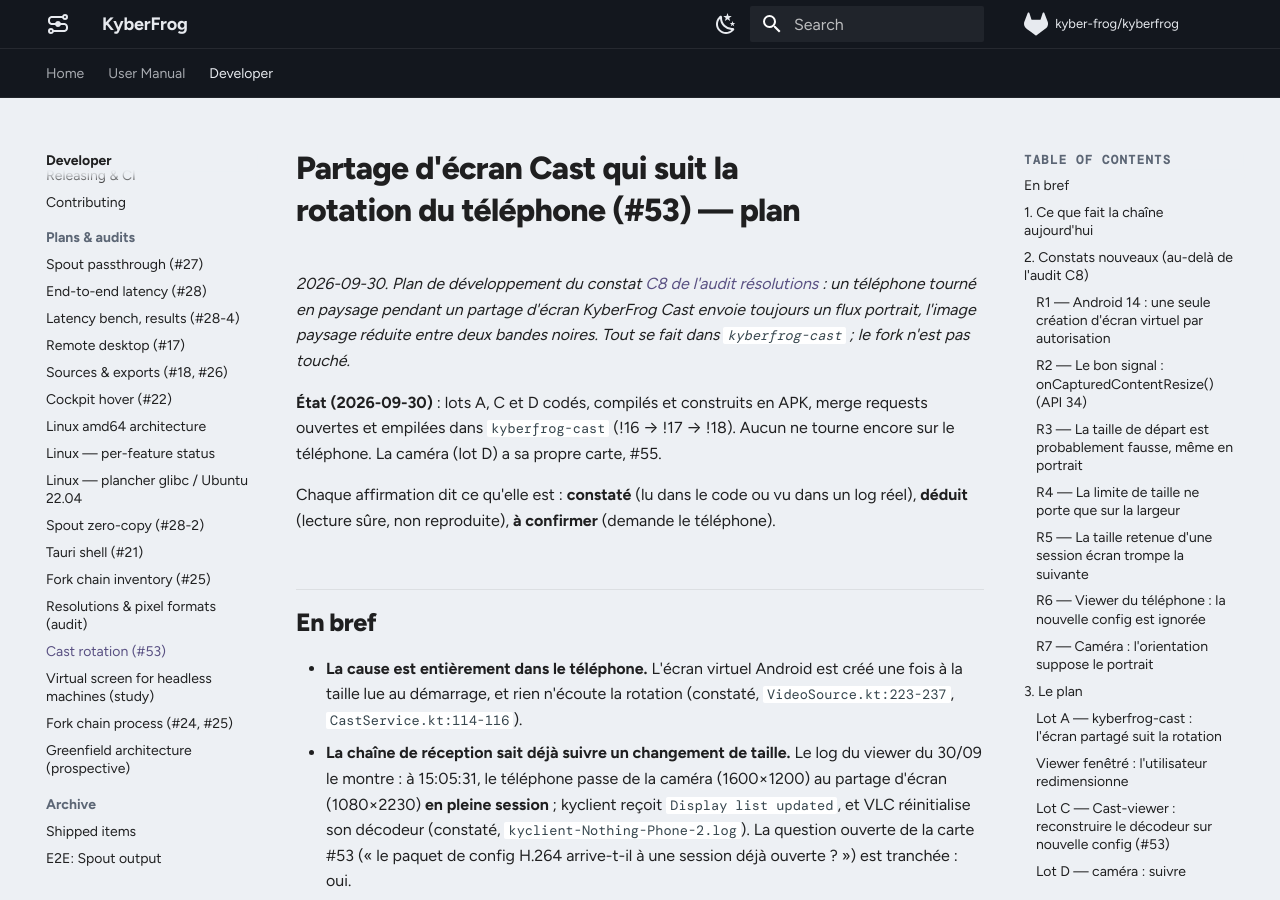
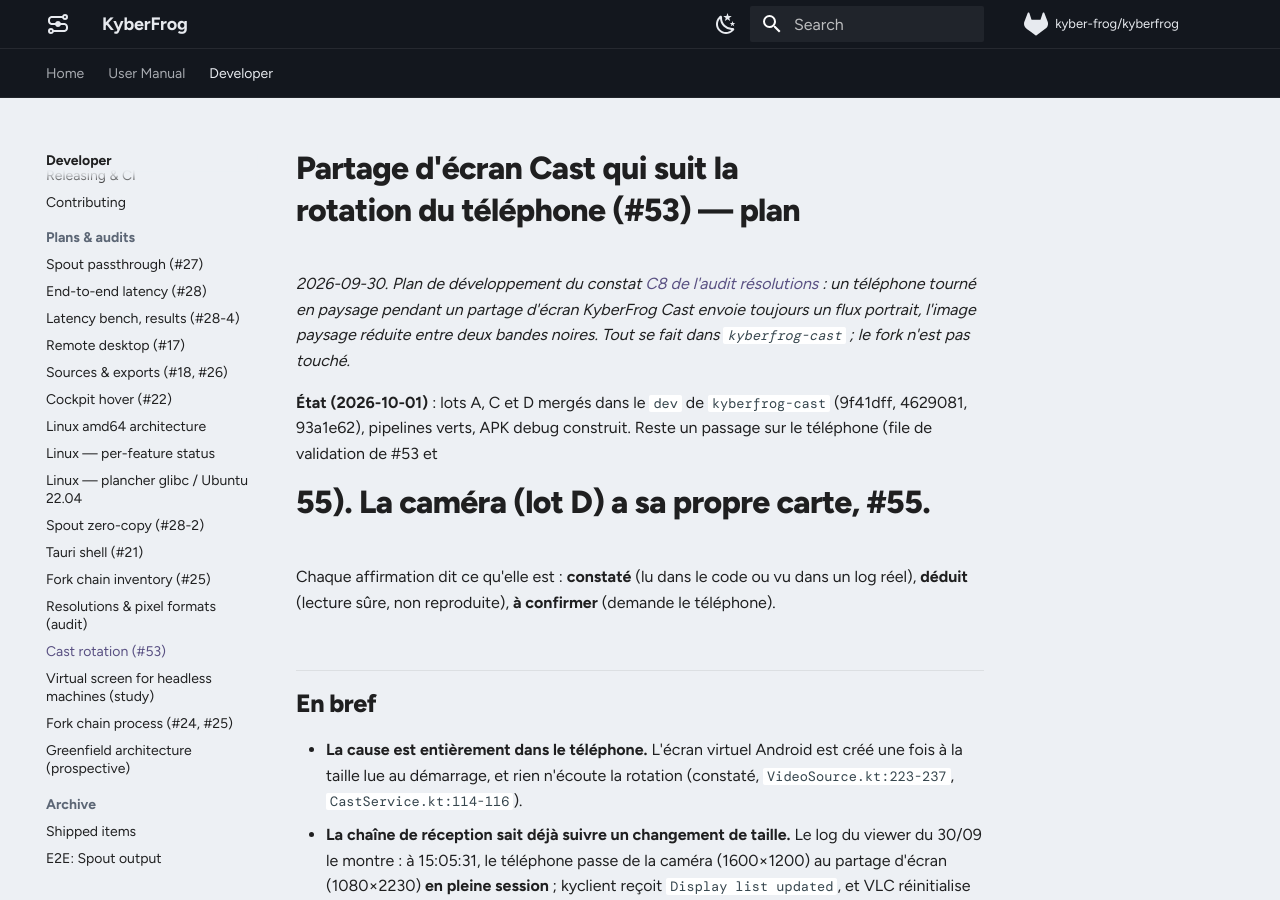
Before and after one commit to CollectiFrog/KyberFrog, an MkDocs documentation site: the page built from docs/dev/plan-cast-rotation.md, in a window 1280 px wide and 900 px high. Built offline with MkDocs 1.6.1 and Material for MkDocs 9.7.7, drawn with Linux system fonts in a browser that asks for light colours; comment, search, counter and statistics services are not loaded; some of the changed text lies outside the part shown.

Commit message:
docs(backlog): #53 and #55 merged in kyberfrog-cast, only a phone run left
The three lots are in kyberfrog-cast dev (9f41dff screen, 4629081 Cast
viewer, 93a1e62 camera), dev pipeline green on the workstation runner,
debug APK built by CI. Both cards move to To run, with their line in the
validation queue: what to turn, and what to look for.

Co-Authored-By: Claude Opus 5.5 <noreply@anthropic.com>

```diff
--- a/docs/dev/plan-cast-rotation.md
+++ b/docs/dev/plan-cast-rotation.md
@@ -6,10 +6,10 @@ un téléphone tourné en paysage pendant un partage d'écran KyberFrog Cast
 envoie toujours un flux portrait, l'image paysage réduite entre deux bandes
 noires. Tout se fait dans `kyberfrog-cast` ; le fork n'est pas touché.*
 
-**État (2026-09-30)** : lots A, C et D codés, compilés et construits en
-APK, merge requests ouvertes et empilées dans `kyberfrog-cast` (!16 → !17 →
-!18). Aucun ne tourne encore sur le téléphone. La caméra (lot D) a sa propre
-carte, #55.
+**État (2026-10-01)** : lots A, C et D mergés dans le `dev` de
+`kyberfrog-cast` (9f41dff, 4629081, 93a1e62), pipelines verts, APK debug
+construit. Reste un passage sur le téléphone (file de validation de #53 et
+#55). La caméra (lot D) a sa propre carte, #55.
 
 Chaque affirmation dit ce qu'elle est : **constaté** (lu dans le code ou vu
 dans un log réel), **déduit** (lecture sûre, non reproduite), **à
@@ -268,8 +268,8 @@ coupé : l'image reste en portrait.
   `onCapturedContentResize`, ni l'orientation de la caméra, ni la version
   d'Android du Nothing Phone (2). Ce qui est vérifié : compilation, tests
   `cargo test` du cœur et APK construit, dans l'image CI.
-- Le runner GitLab `tfgl-goat` était en pause le 2026-09-30 : les pipelines
-  des merge requests !16 à !18 n'avaient pas tourné.
+- !16 a été mergé avant que son pipeline ne tourne (le runner était en pause) ;
+  son code a été validé par le pipeline de `dev` qui a suivi.
 - R3 (1080×2230 contre une dalle 1080×2412) repose sur la fiche du
   téléphone, pas sur une mesure.
 - Comportement de la sortie Spout de kyclient face à un changement de taille.
```
Also changed, not shown: docs/dev/backlog.md (+54 -52 lines).
